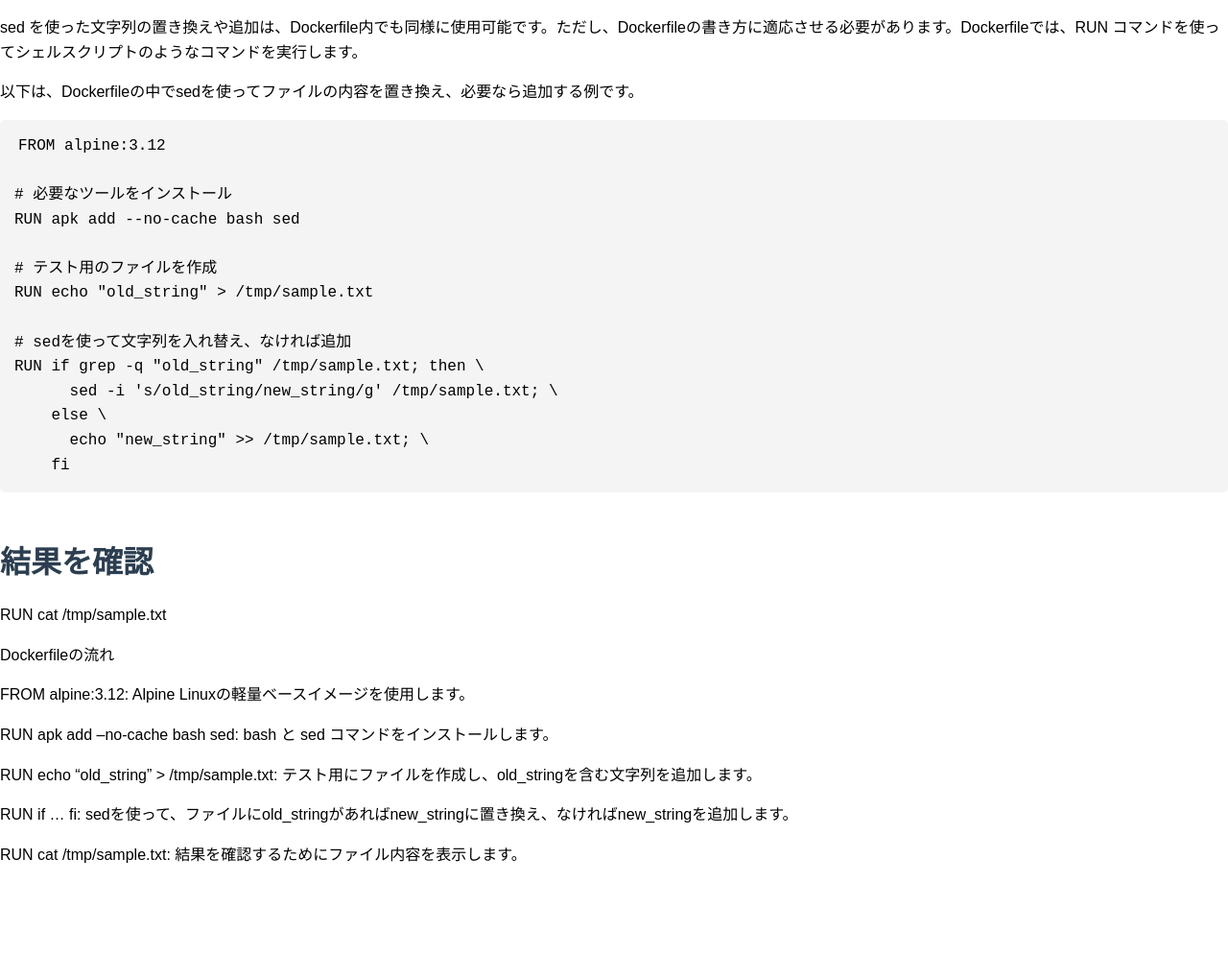
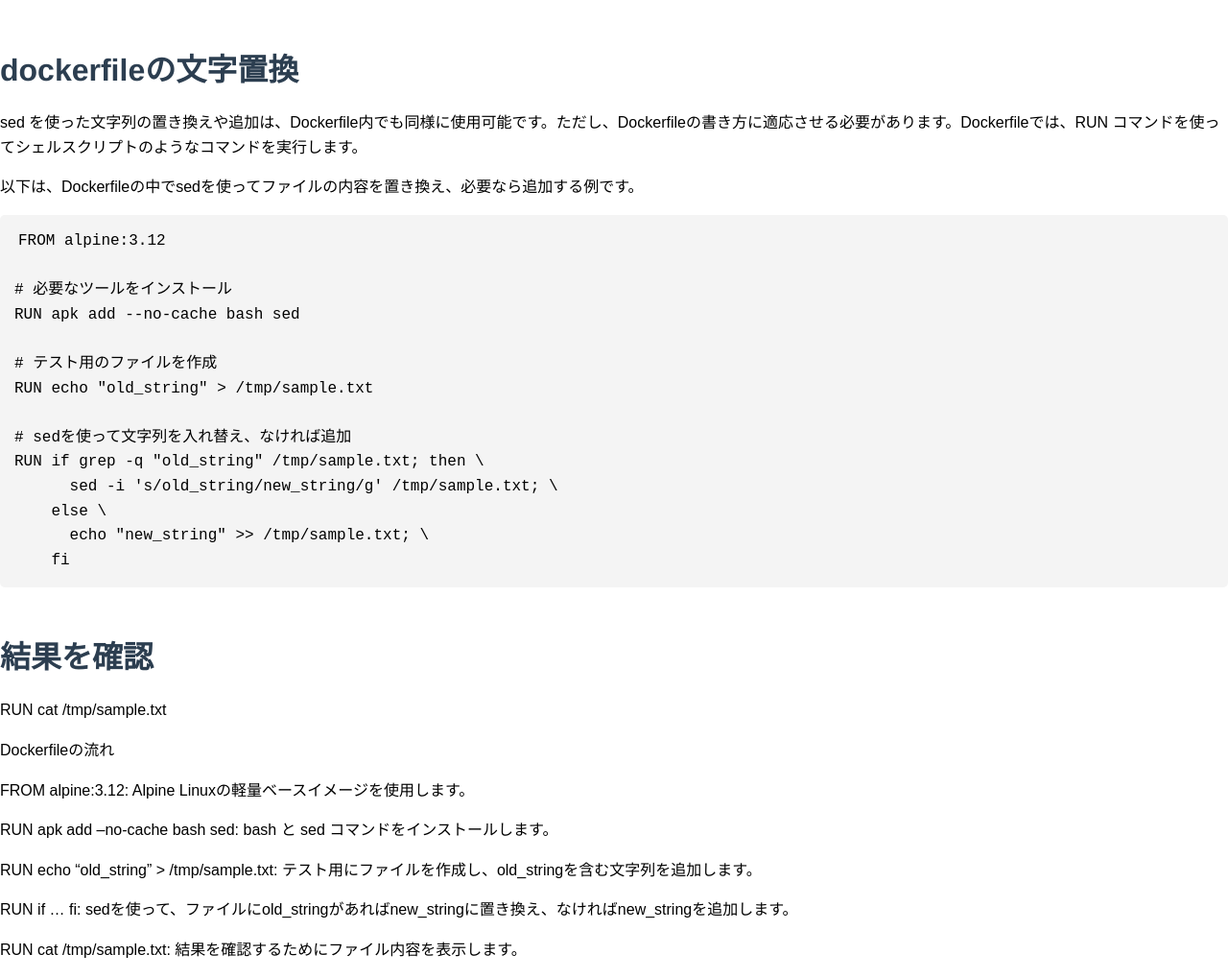
Before and after one commit to sage-mt07/techblog, a Jekyll site: the page built from docs/dev/containers-orchestration/dockerfile-sed-string-replacement.md, in a window 1280 px wide. Shown: the whole page at 96% size. Built offline with Jekyll 4.4.1, drawn with Linux system fonts in a browser that asks for light colours; our own code applies the rules of GitHub Pages for plain Markdown files; before the commit the page ends 919 px from its top, so only the background shows below that.

Commit message:
Update dockerfile-sed-string-replacement.md

```diff
--- a/docs/dev/containers-orchestration/dockerfile-sed-string-replacement.md
+++ b/docs/dev/containers-orchestration/dockerfile-sed-string-replacement.md
@@ -1,3 +1,9 @@
+---
+layout: default
+title: "dockerfileの文字置換"
+category: "Containers Orchestration"
+---
+# dockerfileの文字置換
 sed を使った文字列の置き換えや追加は、Dockerfile内でも同様に使用可能です。ただし、Dockerfileの書き方に適応させる必要があります。Dockerfileでは、RUN コマンドを使ってシェルスクリプトのようなコマンドを実行します。
 
 以下は、Dockerfileの中でsedを使ってファイルの内容を置き換え、必要なら追加する例です。
```
